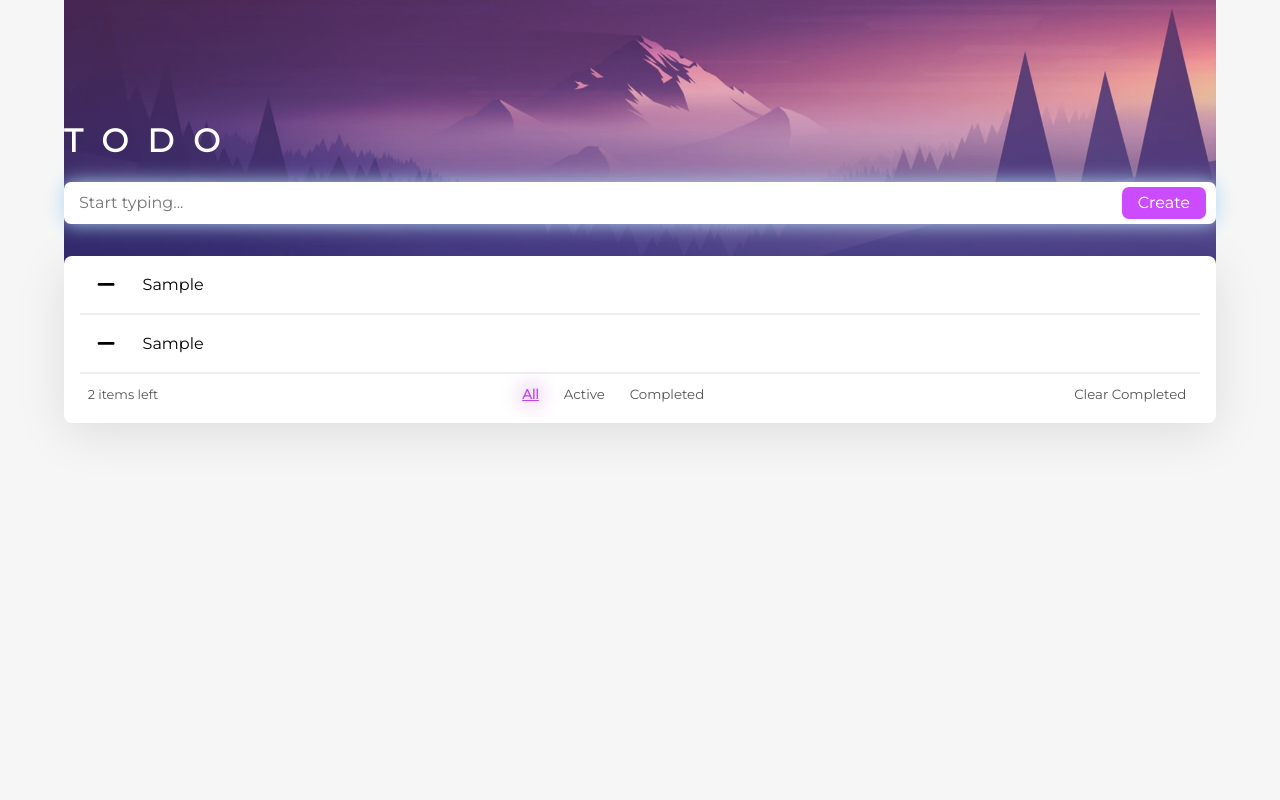
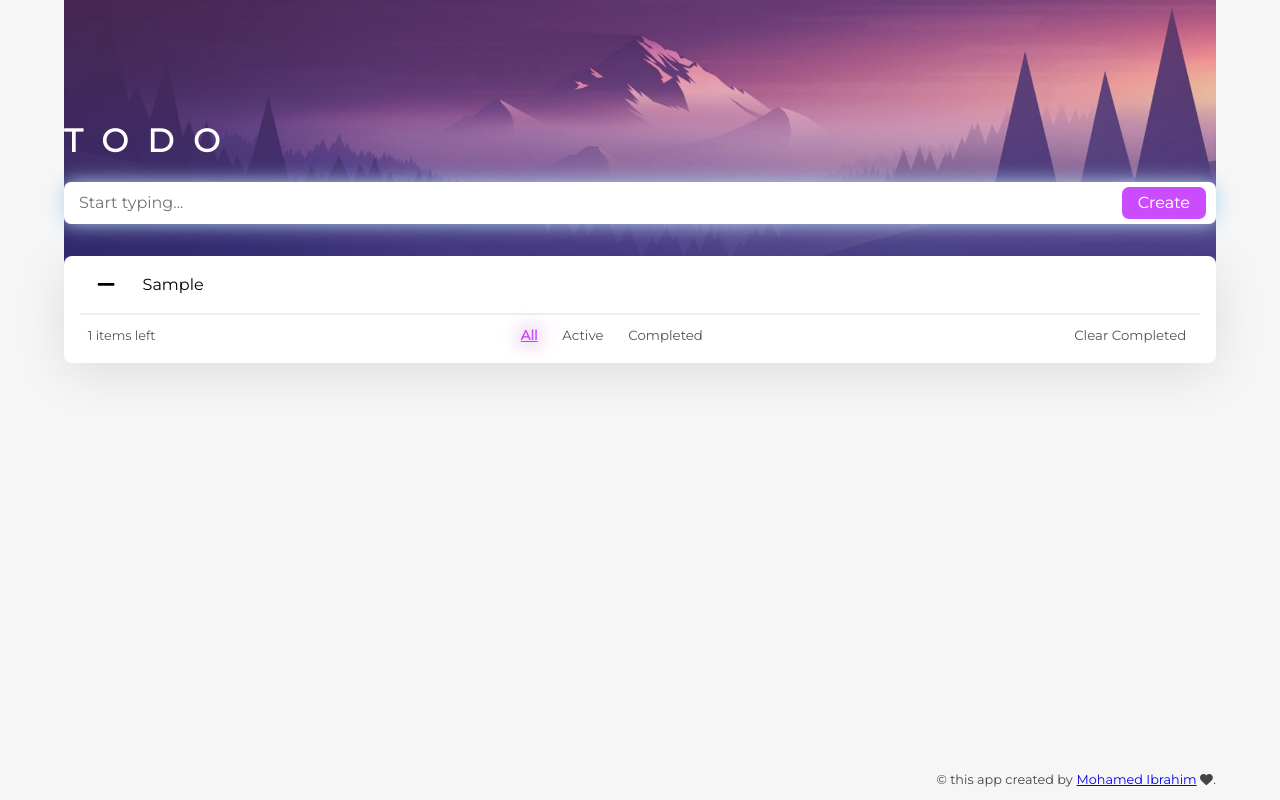
Before and after one commit to mo7mad1996/todo, a React (Create React App) app: page / in a window 1280 px wide. Both pictures are taken after typing "Sample" into the empty fields and a click on the button "Create". Built offline with nearby package versions, Linux system fonts and the light colour scheme.

Commit message:
back to the last version

```diff
--- a/src/App.js
+++ b/src/App.js
@@ -1,7 +1,8 @@
 // react
-import { useReducer, useEffect, memo } from "react";
+import { useState, useEffect } from "react";
 
 // font-awesome
+import { FontAwesomeIcon } from "@fortawesome/react-fontawesome";
 import { library } from "@fortawesome/fontawesome-svg-core";
 import { fas } from "@fortawesome/free-solid-svg-icons";
 import { faTwitter, faFontAwesome } from "@fortawesome/free-brands-svg-icons";
@@ -11,40 +12,46 @@ import BG from "./components/BG";
 import Form from "./components/form";
 import List from "./components/list";
 
-// reducer
-import reducer from "./reducer/app";
-
 // font-awesome
 library.add(fas, faTwitter, faFontAwesome);
 
-// reducer state
-const initialState = {
-  list: JSON.parse(localStorage.getItem("tasks")) || [],
-  show: "all",
-};
-
-// main component
 function App() {
   // tasks
-  const [state, dispatch] = useReducer(reducer, initialState);
+  const local = JSON.parse(localStorage.getItem("tasks"));
+  const [tasks, setTasks] = useState(local || []);
 
-  // save the tasks each time i change it
   useEffect(() => {
-    localStorage.setItem("tasks", JSON.stringify(state.list));
-  }, [state.list]);
+    localStorage.setItem("tasks", JSON.stringify(tasks));
+  }, [tasks]);
 
   return (
-    <div className="App">
-      <BG />
+    <>
+      <div className="App">
+        <BG />
 
-      <div className="container">
-        <h1 className="main-heading">TODO</h1>
+        <div className="container">
+          <h1 className="main-heading">TODO</h1>
 
-        <Form dispatch={dispatch} />
-        {!!state.list.length && <List state={state} dispatch={dispatch} />}
+          <Form setTasks={setTasks} />
+          {!!tasks.length && <List tasks={tasks} setTasks={setTasks} />}
+        </div>
       </div>
-    </div>
+
+      <footer className="footer">
+        <div className="container">
+          &copy; this app created by
+          <a
+            href="https://portfolio-mohamed-ibrahim.onrender.com/"
+            target="_blank"
+            rel="noopener noreferrer"
+          >
+            Mohamed Ibrahim
+          </a>
+          <FontAwesomeIcon icon="fa-solid fa-heart" />.
+        </div>
+      </footer>
+    </>
   );
 }
 
-export default memo(App);
+export default App;
--- a/src/components/form/index.js
+++ b/src/components/form/index.js
@@ -1,7 +1,7 @@
 import React from "react";
 import css from "./style.module.css";
 
-function Form({ dispatch }) {
+function Form({ setTasks }) {
   const form = React.useRef(0);
   const [text, setText] = React.useState("");
 
@@ -12,9 +12,8 @@ function Form({ dispatch }) {
     form.current.classList?.remove(css.active);
   }
 
-  const addTask = (e) => {
+  function addTask(e) {
     e.preventDefault();
-    // console.log("flag");
 
     const task = {
       id: Math.random() + Date.now(),
@@ -22,14 +21,14 @@ function Form({ dispatch }) {
       title: text,
     };
 
-    // console.log(task);
-    dispatch({
-      type: "add",
-      task,
+    setTasks((old) => {
+      const newArr = [...old];
+
+      newArr.unshift(task);
+      return newArr;
     });
-
     setText("");
-  };
+  }
 
   return (
     <form className={css.form} ref={form} onSubmit={addTask}>
--- a/src/components/list/Item.js
+++ b/src/components/list/Item.js
@@ -2,25 +2,45 @@ import { memo } from "react";
 import { FontAwesomeIcon } from "@fortawesome/react-fontawesome";
 import css from "./style.module.css";
 
-// main component
-const Item = memo(({ task, dispatch }) => {
+const Item = memo(({ task, setTasks }) => {
+  // methods
+  function removeTask(id) {
+    setTasks((old) => {
+      const newTaskList = old.filter((el) => el.id !== id);
+
+      return newTaskList;
+    });
+  }
+
+  function completeTask(id) {
+    setTasks((old) => {
+      return old.map((el) => {
+        if (el.id === id) {
+          const task = { ...el }; // clone a new copy
+          task.isActive = !task.isActive;
+
+          return task;
+        }
+
+        return el;
+      });
+    });
+  }
+
   return (
     <li title={task.title} className={task.isActive ? "" : css.completed}>
       <div className={css.task}>
-        <button
-          title="completed"
-          onClick={() => dispatch({ type: "complete", id: task.id })}
-        >
-          <FontAwesomeIcon
-            icon={`fa-solid ${task.isActive ? "fa-minus" : "fa-check"}`}
-          />
+        <button title="completed" onClick={() => completeTask(task.id)}>
+          {task.isActive ? (
+            <FontAwesomeIcon icon="fa-solid fa-minus" />
+          ) : (
+            <FontAwesomeIcon icon="fa-solid fa-check" />
+          )}
         </button>
-
         <span>{task.title}</span>
-
         <button
           className={css.remove}
-          onClick={() => dispatch({ type: "remove", id: task.id })}
+          onClick={() => removeTask(task.id)}
           title="Delete Task"
         >
           <FontAwesomeIcon icon="fa-solid fa-trash" />
--- a/src/components/list/index.js
+++ b/src/components/list/index.js
@@ -4,20 +4,14 @@ import css from "./style.module.css";
 // components
 import Item from "./Item";
 
-export const filters = ["all", "active", "completed"];
+function List({ tasks, setTasks }) {
+  const [active, setActive] = React.useState("all");
+  const [state, setState] = React.useState([]);
 
-// main component
-function List({ state, dispatch }) {
-  /**
-   *  methods
-   */
-  function clearCompleted() {
-    dispatch({ type: "clearCompleted" });
-  }
-
-  // list items
-  const readyToShow = state.list.filter((task) => {
-    switch (state.show) {
+  React.useEffect(() => {
+    setState((_) => {
+      return tasks.filter((task) => {
+        switch (active) {
           case "active":
             return task.isActive;
           case "completed":
@@ -27,21 +21,26 @@ function List({ state, dispatch }) {
             return true;
         }
       });
+    });
+  }, [active, tasks]);
 
-  /**
-   *  components
-   */
-  // list
-  const list = readyToShow.map((task) => (
-    <Item key={task.id} task={task} dispatch={dispatch} />
+  // methods
+  function clearCompleted() {
+    return setTasks((old) => old.filter((el) => el.isActive));
+  }
+
+  // components
+  // list items
+  const List = state.map((task) => (
+    <Item key={task.id} task={task} setTasks={setTasks} />
   ));
 
   // buttons
-  const filtersBtns = filters.map((type) => (
+  const filtered = ["all", "active", "completed"].map((type) => (
     <button
       key={type}
-      className={state.show === type ? css.active : ""}
-      onClick={() => dispatch({ type })}
+      className={active === type ? css.active : ""}
+      onClick={() => setActive(type)}
     >
       {type}
     </button>
@@ -50,13 +49,14 @@ function List({ state, dispatch }) {
   // HTML returns
   return (
     <div className={css.todo}>
-      <ul>{list}</ul>
+      <ul>{List}</ul>
 
       <footer>
-        <div> {state.list.filter((el) => el.isActive).length} items left</div>
-        <div className={css.flex}>{filtersBtns}</div>
-
+        <div> {tasks.filter((el) => el.isActive).length} items left</div>
+        <div className={css.flex}>{filtered}</div>
+        <div>
           <button onClick={clearCompleted}>Clear Completed</button>
+        </div>
       </footer>
     </div>
   );
--- a/src/reducer/app.js
+++ /dev/null
@@ -1,39 +0,0 @@
-import { filters } from "../components/list";
-
-// reducer
-export default function reducer(state, action) {
-  // clone the old state
-  const newState = { ...state };
-
-  // is type in filters set type
-  filters.indexOf(action.type) + 1 && (newState.show = action.type);
-
-  switch (action.type) {
-    case "add":
-      const result = action.task;
-      // newState.list = [action.task, ...newState.list]; // Immutability
-      newState.list.unshift(result); // mutability
-      break;
-
-    case "remove":
-      newState.list = newState.list.filter((i) => i.id !== action.id);
-      break;
-
-    case "complete":
-      newState.list = newState.list.map((i) => {
-        if (i.id === action.id) {
-          return { ...i, isActive: !i.isActive };
-        }
-        return i;
-      });
-      break;
-
-    case "clearCompleted":
-      newState.list = newState.list.filter((t) => t.isActive);
-      break;
-
-    default:
-      return newState;
-  }
-  return newState;
-}
```
Also changed, not shown: src/context/index.js (added, +20 -0 lines). Lines whose indentation alone changed are shown as unchanged.
